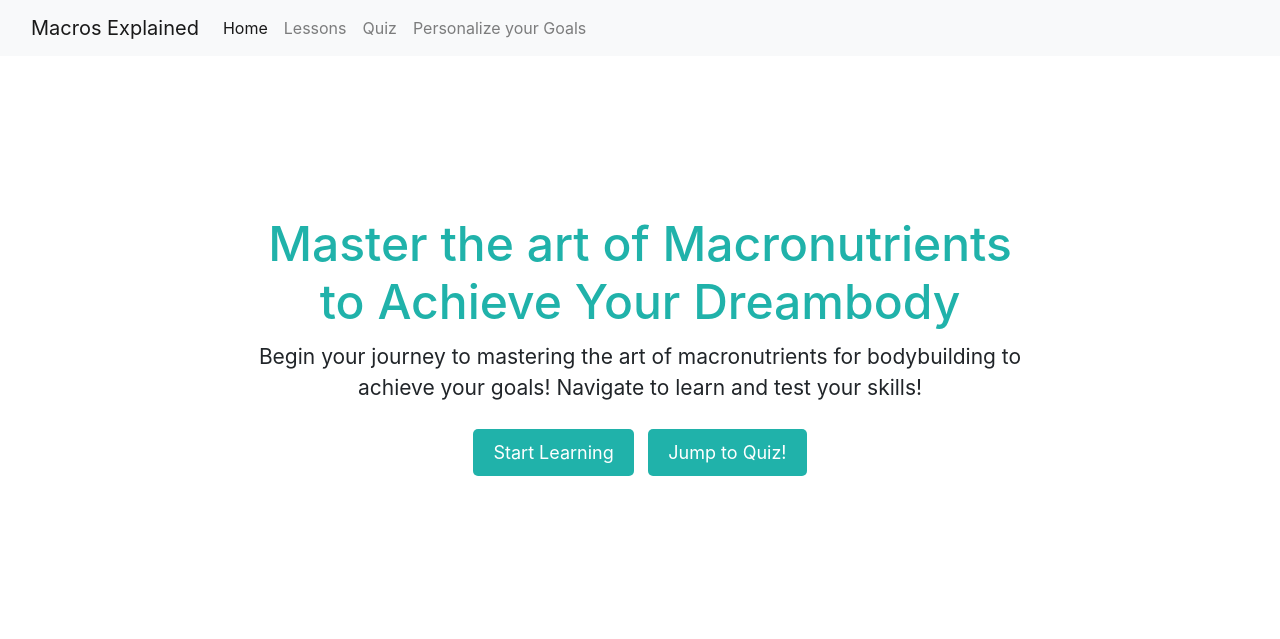
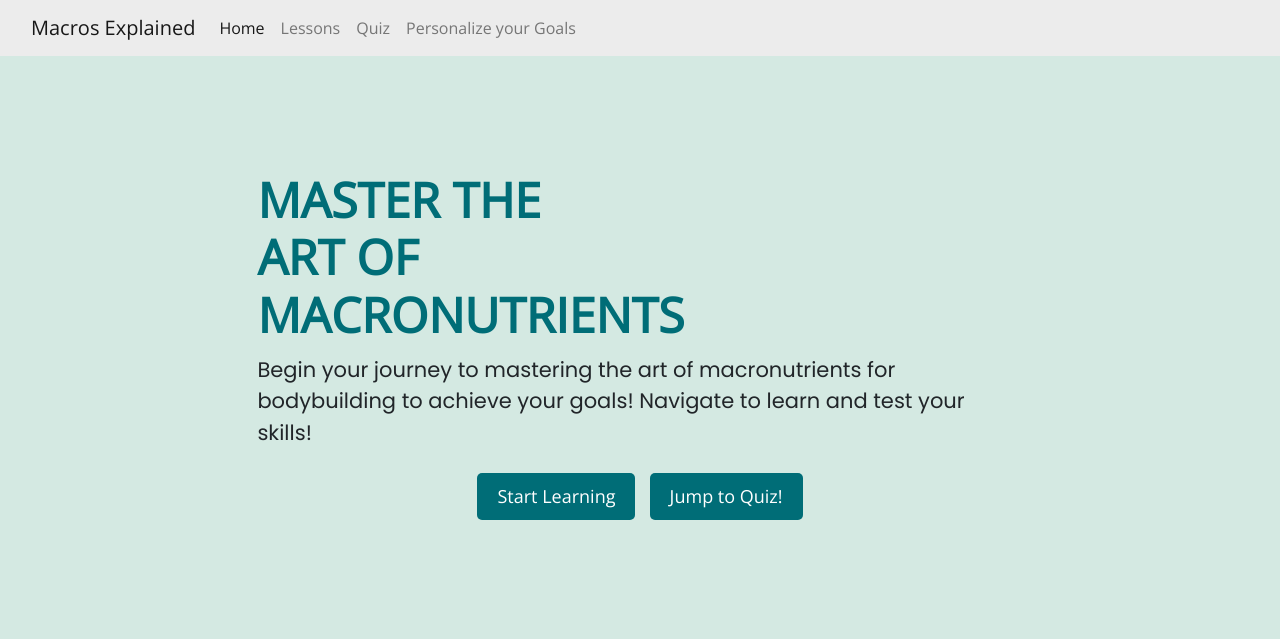
Before and after one commit to hm2156/Macros-Explained, a Flask app: page / in a window 1280 px wide. Shown: the top 639 px of the page. Run offline with Flask 3, Linux system fonts and the light colour scheme; some libraries are stand-ins or nearby versions.

Commit message:
HW11 Homepage UI

```diff
--- a/templates/layout.html
+++ b/templates/layout.html
@@ -20,10 +20,15 @@
 
 
     </head>
+		<style>
+			.BGG {
+				background-color: #ececec;
+			}
+		</style>
 
     <body>
 
-        <nav class="navbar navbar-expand-lg navbar-light bg-light">
+        <nav class="navbar navbar-expand-lg navbar-light BGG">
             <div class="container-fluid">
               <a class="navbar-brand" href="/">Macros Explained</a>
               <button class="navbar-toggler" type="button" data-bs-toggle="collapse" data-bs-target="#navbarNav" aria-controls="navbarNav" aria-expanded="false" aria-label="Toggle navigation">
--- a/templates/welcome.html
+++ b/templates/welcome.html
@@ -1,7 +1,9 @@
 {% extends "layout.html" %}
-
 {% block content %}
 <style>
+		@import url('https://fonts.googleapis.com/css2?family=Open+Sans&display=swap');
+		@import url('https://fonts.googleapis.com/css2?family=Poppins:wght@400;600&display=swap');
+
     body {
       text-align: center;
       margin: 0;
@@ -10,27 +12,37 @@
       flex-direction: column;
       justify-content: center;
       height: 80vh;
-      background: #fff;
+      background: #d4e9e2;
+			font-family: 'Open Sans', sans-serif;
+
     }
     h1 {
       font-size: 48px;
       margin-bottom: 10px;
-      color:lightseagreen;
+      color: #006d77;;
+			font-weight:700;
+			text-transform: uppercase;
+			text-align: left;
     }
     p {
       font-size: 21px;
       margin-bottom: 20px;
+			font-family: 'Poppins';
+			text-align: left;
+			font-weight: 100;
     }
     .button {
       padding: 10px 20px;
       margin: 5px;
       border: none;
-      background-color:lightseagreen;
+      background-color:#006d77;;
       color: white;
       text-transform:initial;
       font-size: 18px;
       cursor: pointer;
       border-radius: 5px;
+			font-family: 'Open Sans', sans-serif;
+			font-weight: 100;
     }
     .button:hover {
       background-color: mediumaquamarine;
@@ -42,7 +54,7 @@
   </style>
 <link rel="stylesheet" href="{{ url_for('static', filename='main.css') }}">
 <div class="container">
-    <h1>Master the art of Macronutrients to Achieve Your Dreambody</h1>
+    <h1>Master the  <br> art of <br> Macronutrients </h1>
     <p>Begin your journey to mastering the art of macronutrients for bodybuilding to achieve your goals! Navigate to learn and test your skills!</p>
     <button class="button" onclick="window.location.href='/learn/1'">Start Learning</button>
     <button class="button" onclick="window.location.href='/quiz/1'">Jump to Quiz!</button>
```
